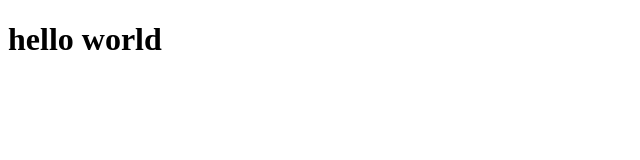
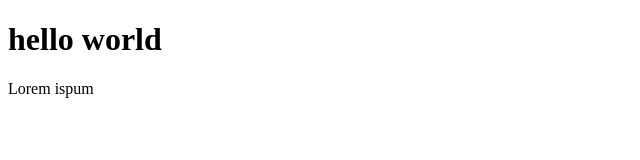
Before and after one commit to cema-sp/website1, a plain HTML site: page index.html in a window 1280 px wide. Shown: the whole page, without its empty margins (0-640 px from the left). Drawn offline with Linux system fonts and the light colour scheme.

Commit message:
Add new line

```diff
--- a/index.html
+++ b/index.html
@@ -5,5 +5,6 @@
 </head>
   <body>
     <h1>hello world</h1>
+    Lorem ispum
   </body>
 </html>
```
